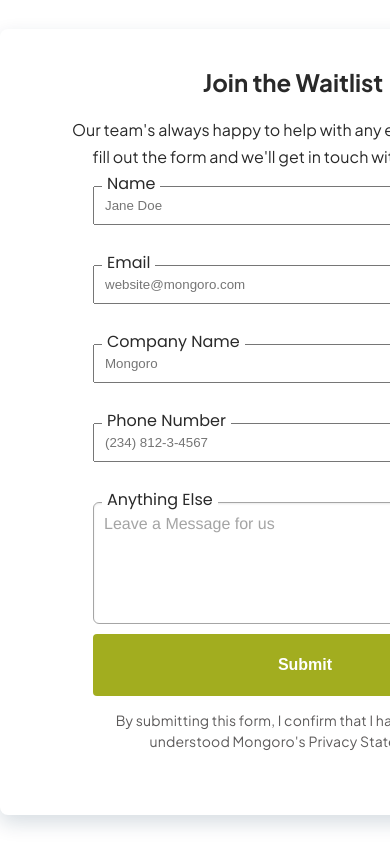
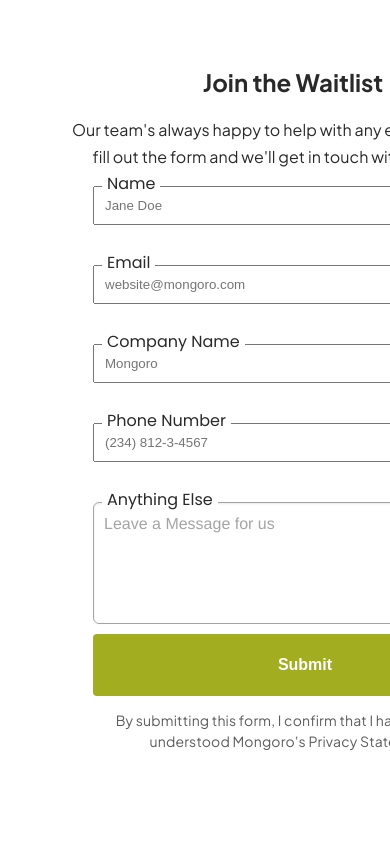
Before and after one commit to verifrica/mongoro-landing, a website: page contact.html in a window 390 px wide. Shown: the part 75-942 px from the top of the page. Drawn offline with Linux system fonts and the light colour scheme.

Commit message:
new edits on image

```diff
--- a/assets/css/contact.css
+++ b/assets/css/contact.css
@@ -146,3 +146,11 @@ form {
 .invalid-feedback {
     display: none;
 }
+
+/* media queries */
+@media screen and (max-width: 480px) {
+  .container {
+    box-shadow: none;
+  }
+
+}
```
